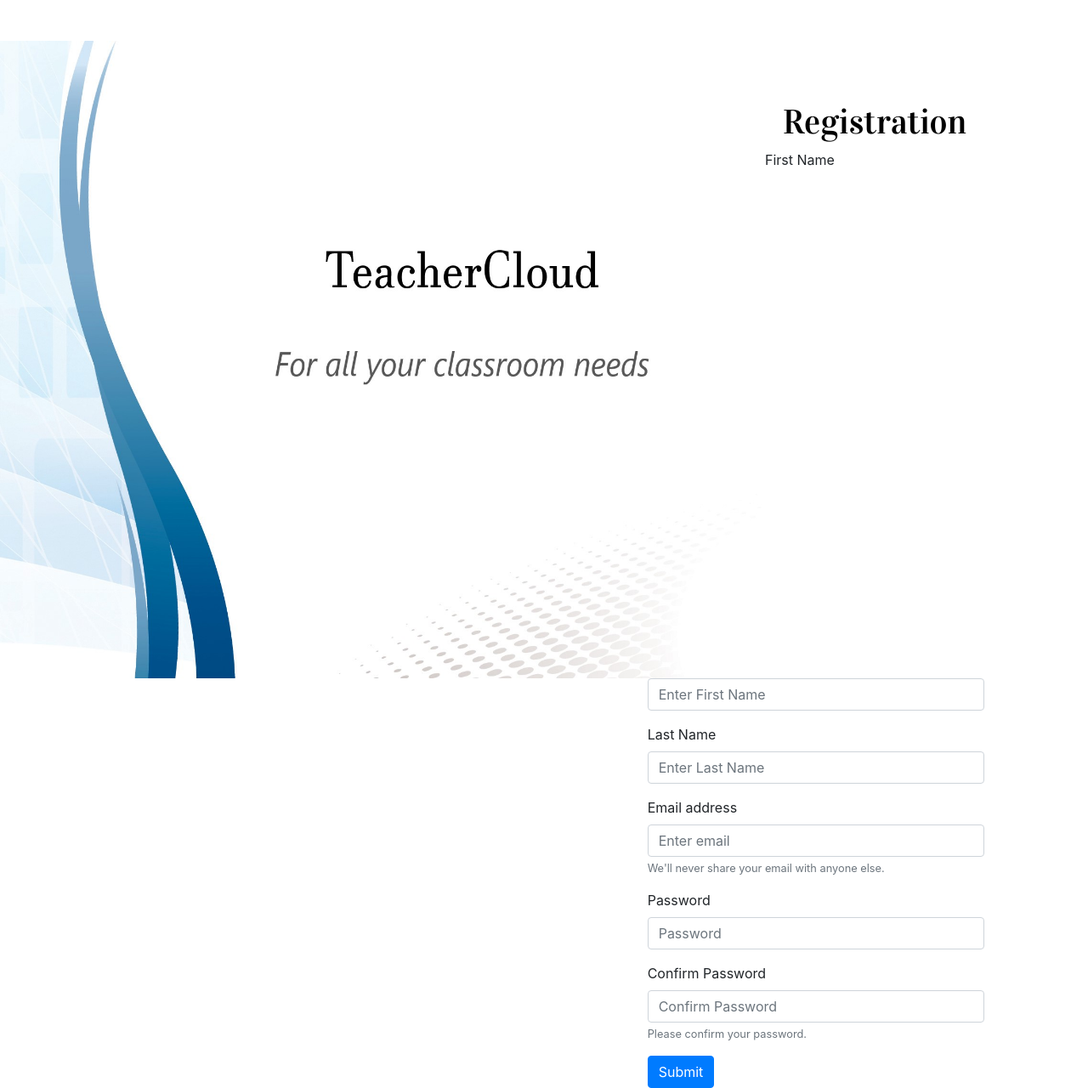
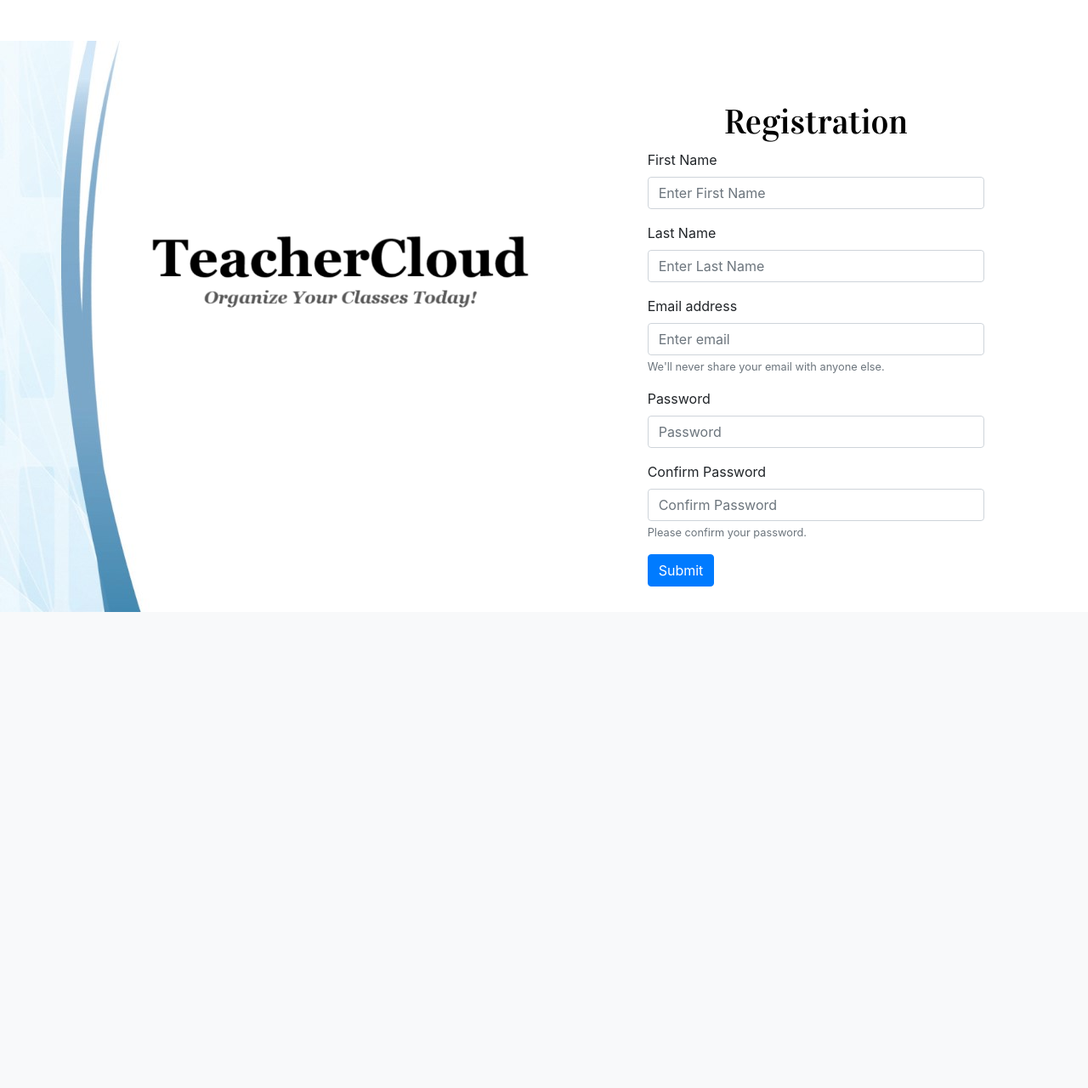
Before and after one commit to PetrMitsel/DatabaseWebsiteProject, a Flask app: page / in a window 1280 px wide. Shown: the part 80-1360 px from the top of the page at 85% size. After the commit the page ends 800 px from the top, so only its background shows below. Run offline with Flask 2, Linux system fonts and the light colour scheme; some libraries are stand-ins or nearby versions.

Commit message:
fixed home page

```diff
--- a/static/styles.css
+++ b/static/styles.css
@@ -14,12 +14,28 @@
 font-family: 'Vidaloka', serif;
 }
 
-img{
+#blurb{
+position: fixed;
+max-width: 100%;
+height: auto;
+}
+
+@media screen and (max-width: 991px) {
+    #blurb {
+      display: none;
+    }
+    #text {
+        display: none;
+    }
+  }
+
+#text {
 float: left;
-width: 900px;
-height: 750px;
+position: fixed;
+top: 300px;
+left: 100px;
 max-width: 100%;
-max-height: 100%;
+height: auto;
 }
 
 .clearfix {
@@ -27,13 +43,12 @@
 }
 
 #wrapper{
-margin-left: auto;
-margin-right: auto;
-
+    max-width: 100%;
+    height: auto;
 }
 
 #register{
-position: relative;
+position: sticky;
 }
 
 .description{
@@ -56,7 +71,7 @@
 }
 
 .search_input{
-color: rgb(0, 0, 0);
+color: rgb(255, 255, 255);
 border: 0;
 outline: 0;
 background: none;
@@ -69,7 +84,7 @@
 .searchbar:hover > .search_input{
 padding: 0 10px;
 width: 450px;
-caret-color:rgb(0, 0, 0);
+caret-color:rgb(255, 255, 255);
 transition: width 0.4s linear;
 }
 
--- a/templates/home.html
+++ b/templates/home.html
@@ -2,7 +2,9 @@
 
 {%block content%}
 
-    <img src="static/blurb.jpg">
+
+<img id="blurb" src="static/blurb.jpg">
+<img id="text" src="static/text.png">
 
     <div id ="wrapper">
     <form id ="register">
```
Also changed, not shown: static/blurb.jpg, static/text.png (added).
